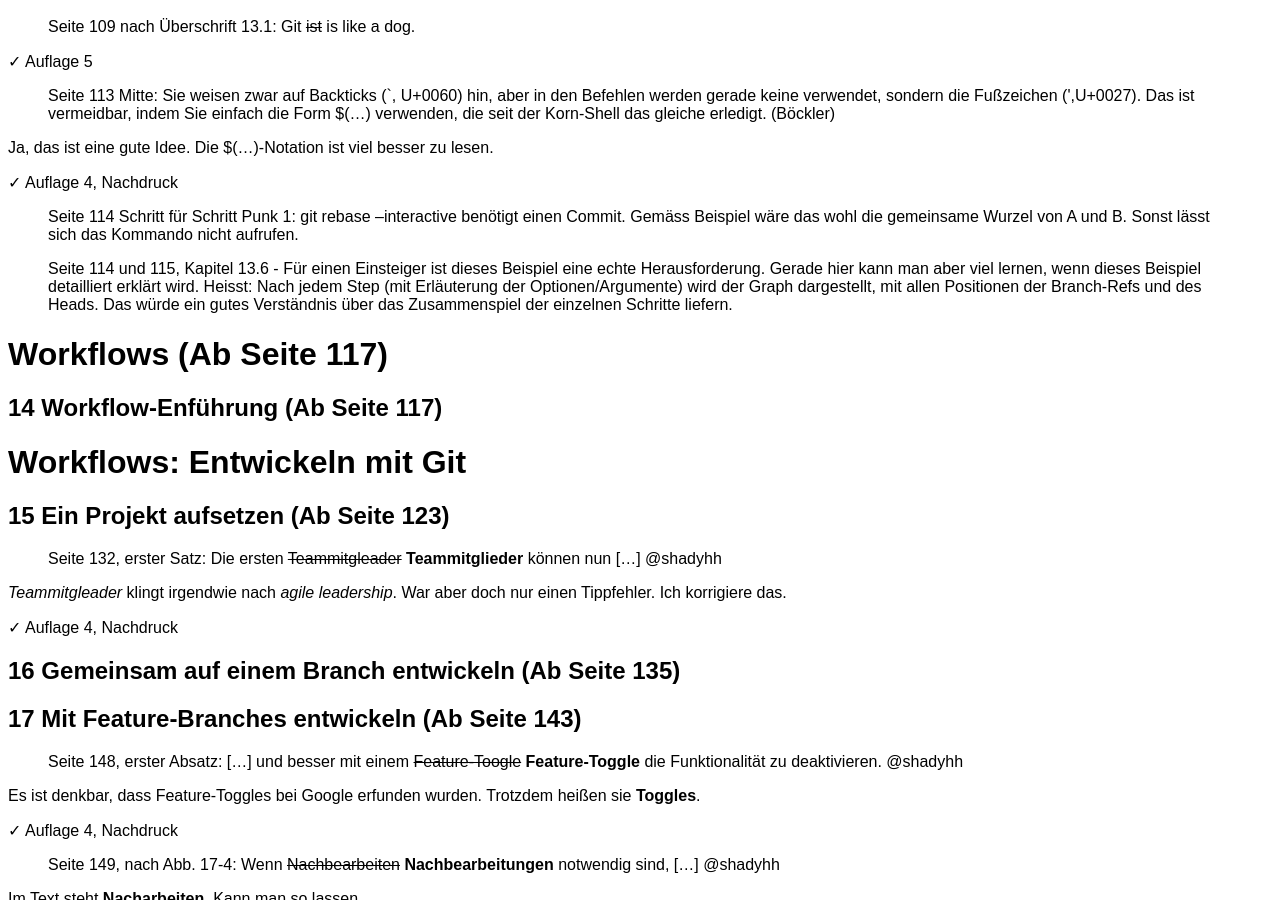
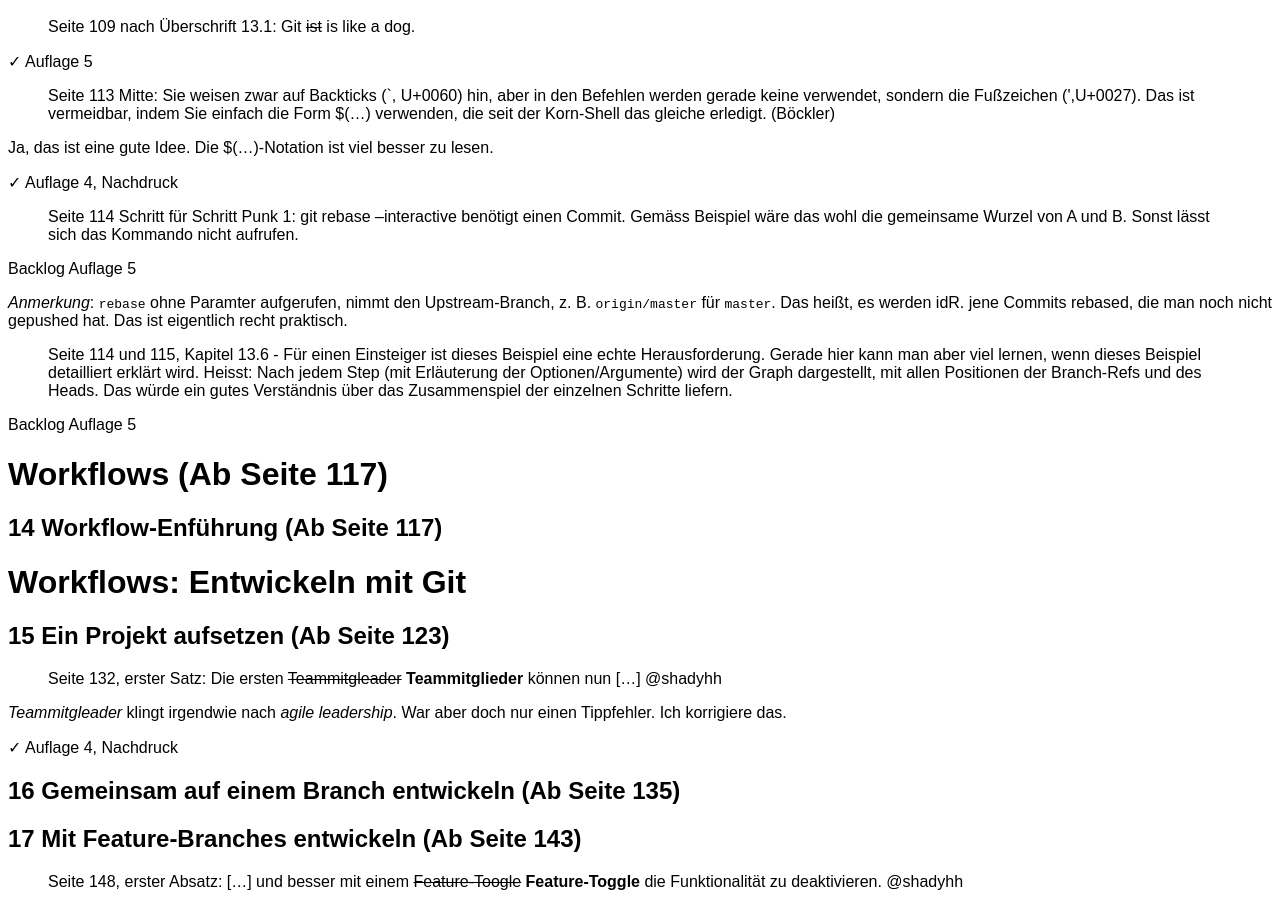
Before and after one commit to kapitel26/gitbuch-feedback, a Jekyll site: the page built from feedback-git-buch-auflage-4.md, in a window 1280 px wide and 900 px high, scrolled down 1340 px. Built offline with Jekyll 4.4.1, drawn with Linux system fonts in a browser that asks for light colours.

Commit message:
Update feedback-git-buch-auflage-4.md

```diff
--- a/feedback-git-buch-auflage-4.md
+++ b/feedback-git-buch-auflage-4.md
@@ -74,7 +74,15 @@ Ja, das ist eine gute Idee. Die $(...)-Notation ist viel besser zu lesen.
 
 > Seite 114 Schritt für Schritt Punk 1:  git rebase --interactive benötigt einen Commit. Gemäss Beispiel wäre das wohl die gemeinsame Wurzel von A und B. Sonst lässt sich das Kommando nicht aufrufen.
 
+Backlog Auflage 5
+
+*Anmerkung*: `rebase` ohne Paramter aufgerufen, nimmt den Upstream-Branch,
+z. B. `origin/master` für `master`. Das heißt, es werden idR. jene Commits rebased,
+die man noch nicht gepushed hat. Das ist eigentlich recht praktisch.
+
 > Seite 114 und 115, Kapitel 13.6 - Für einen Einsteiger ist dieses Beispiel eine echte Herausforderung. Gerade hier kann man aber viel lernen, wenn dieses Beispiel detailliert erklärt wird. Heisst: Nach jedem Step (mit Erläuterung der Optionen/Argumente) wird der Graph dargestellt, mit allen Positionen der Branch-Refs und des Heads. Das würde ein gutes Verständnis über das Zusammenspiel der einzelnen Schritte liefern.
+
+Backlog Auflage 5
 
 # Workflows (Ab Seite 117)
 
```
